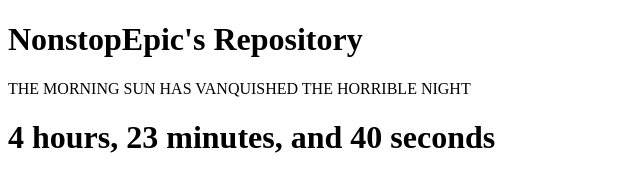
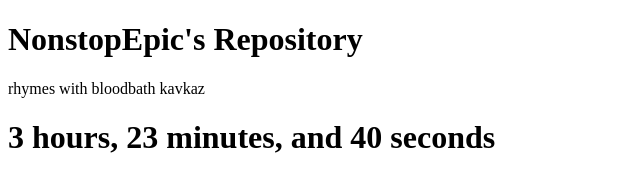
Before and after one commit to NonstopEpic/NonstopEpic.github.io, a plain HTML site: page index.html in a window 1280 px wide. Shown: the whole page, without its empty margins (0-640 px from the left). Drawn offline with Linux system fonts and the light colour scheme.

Commit message:
hotline miami

```diff
--- a/index.html
+++ b/index.html
@@ -2,12 +2,12 @@
 <html>
 <body>
 <h1>NonstopEpic's Repository</h1>
-<p>THE MORNING SUN HAS VANQUISHED THE HORRIBLE NIGHT</p>
+<p>rhymes with bloodbath kavkaz</p>
 <h1 id="countdown-holder"></h1>
 <script src="/countdown.js"></script>
 <script>
 var timer = document.getElementById("countdown-holder");
-var deadline = new Date(2015,4,23,16);
+var deadline = new Date(2015,4,23,17);
 
 timer.innerHTML = countdown(deadline).toString();
 
@@ -16,7 +16,7 @@ timer.innerHTML = countdown(deadline).toString();
 }, 1000);
 </script>
 <audio controls autoplay loop hidden="true">
-  <source src="blood.mp3" type="audio/mpeg">
+  <source src="sticker.mp3" type="audio/mpeg">
 Your browser does not support the audio element.
 </audio>
 </body>
```
